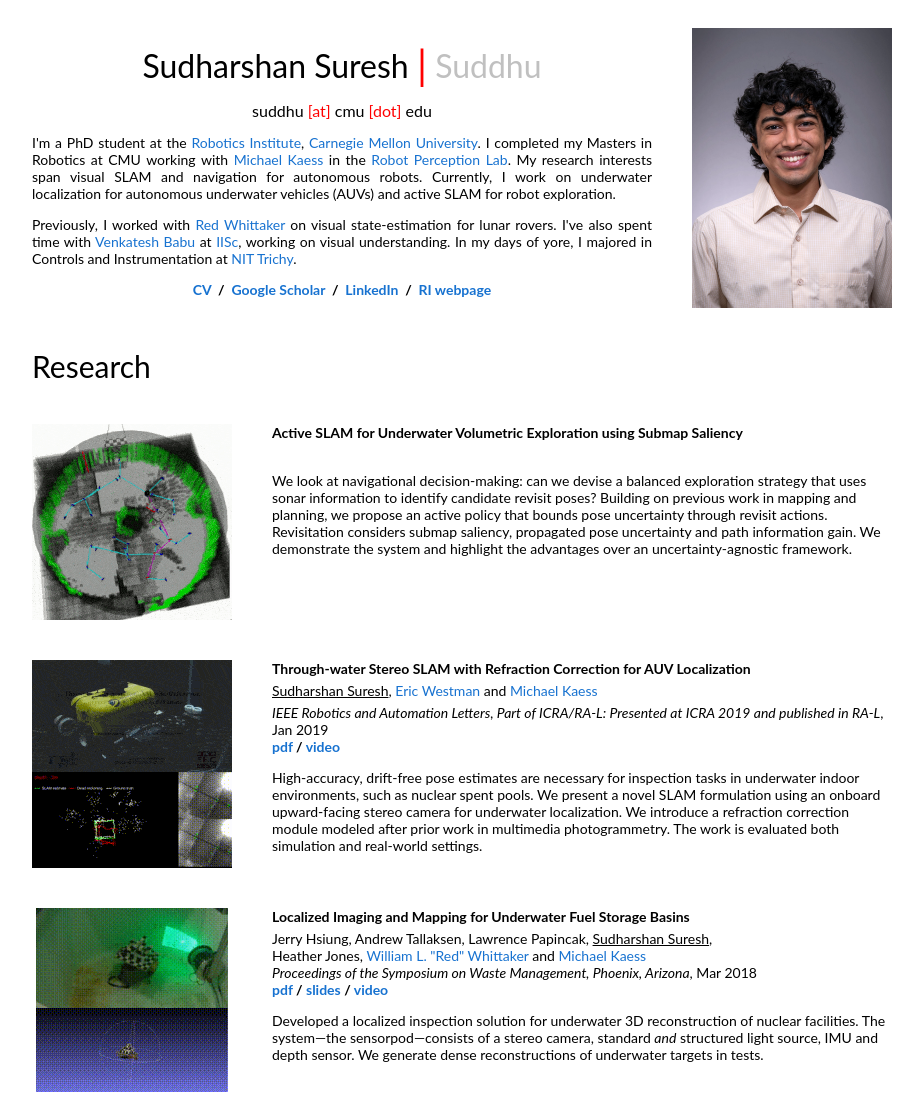
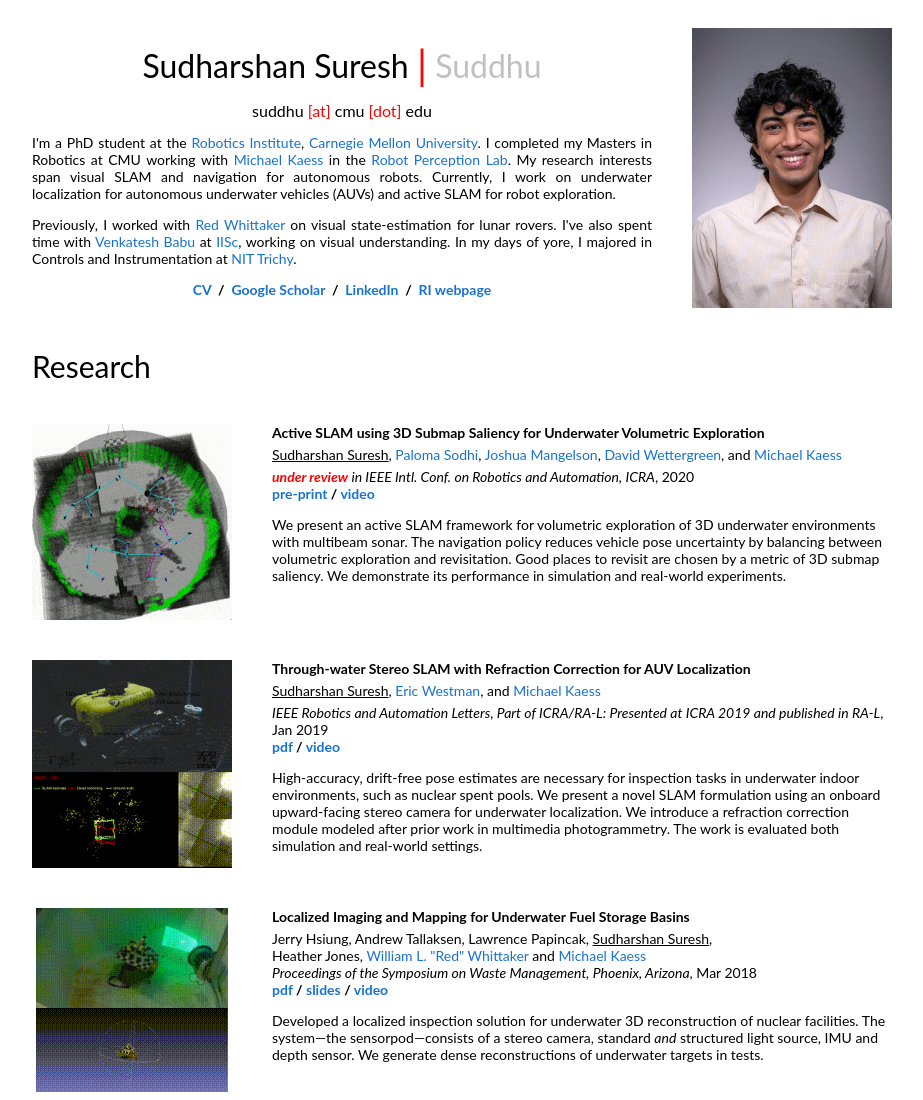
Before and after one commit to tanmayshankar/tanmayshankar.github.io, a plain HTML site: page index.html in a window 1280 px wide. Shown: the top 1100 px of the page, without its empty margins (178-1101 px from the left). Drawn offline with Linux system fonts and the light colour scheme.

Commit message:
icra 20 submission added

```diff
--- a/index.html
+++ b/index.html
@@ -144,11 +144,22 @@
             <img src='data/media/active_sal/active.gif' >
           </td>
           <td valign="top" width="75%">
-            <papertitle>Active SLAM for Underwater Volumetric Exploration using Submap Saliency
+            <papertitle>Active SLAM using 3D Submap Saliency for Underwater Volumetric Exploration
             </papertitle>
-             <br>
-             <br>
-             <p> We look at navigational decision-making: can we devise a balanced exploration strategy that uses sonar information to identify candidate revisit poses? Building on previous work in mapping and planning, we propose an active policy that bounds pose uncertainty through revisit actions. Revisitation considers submap saliency, propagated pose uncertainty and path information gain. We demonstrate the system and highlight the advantages over an uncertainty-agnostic framework.</p>
+            <div style="height:5px;font-size:1px;">&nbsp;</div>
+            <u>Sudharshan Suresh</u>,
+            <a href="https://www.cs.cmu.edu/~psodhi/" target="_blank">Paloma Sodhi</a>,
+            <a href="http://robots.engin.umich.edu/~joshuagm/" target="_blank">Joshua Mangelson</a>,
+            <a href="https://frc.ri.cmu.edu/~dsw/info/Home.html" target="_blank">David Wettergreen</a>, and
+            <a href="http://frc.ri.cmu.edu/~kaess/" target="_blank">Michael Kaess</a>
+            <div style="height:5px;font-size:1px;">&nbsp;</div>
+            <em><font color=#FF0000><strong>under review</strong></font> in IEEE Intl. Conf. on Robotics and Automation, ICRA</em>, 2020
+            <br>
+            <strong>
+              <a href="data/papers/icra20activexp.pdf" target="_blank">pre-print</a> /
+              <a href="" target="_blank">video</a>
+            </strong>
+             <p> We present an active SLAM framework for volumetric exploration of 3D underwater environments with multibeam sonar. The navigation policy reduces vehicle pose uncertainty by balancing between volumetric exploration and revisitation. Good places to revisit are chosen by a metric of 3D submap saliency. We demonstrate its performance in simulation and real-world experiments.</p>
           </td>
         </tr>
 
@@ -163,7 +174,7 @@
             </papertitle>
             <div style="height:5px;font-size:1px;">&nbsp;</div>
             <u>Sudharshan Suresh</u>,
-            <a href="https://www.ri.cmu.edu/ri-people/eric-westman/" target="_blank">Eric Westman</a> and
+            <a href="https://www.ri.cmu.edu/ri-people/eric-westman/" target="_blank">Eric Westman</a>, and
             <a href="http://frc.ri.cmu.edu/~kaess/" target="_blank">Michael Kaess</a>
             <div style="height:5px;font-size:1px;">&nbsp;</div>
             <em>IEEE Robotics and Automation Letters, Part of ICRA/RA-L: Presented at ICRA 2019 and published in RA-L</em>, Jan 2019
@@ -172,8 +183,7 @@
               <a href="https://ieeexplore.ieee.org/document/8606115" target="_blank">pdf</a> /
               <a href="https://youtu.be/fZZTDyLymBs" target="_blank">video</a>
             </strong>
-            <p> High-accuracy, drift-free pose estimates are
-                necessary for inspection tasks in underwater indoor environments, such as nuclear spent pools. We present a novel SLAM formulation using an onboard upward-facing stereo camera for underwater localization. We introduce a refraction correction module modeled after prior work in multimedia photogrammetry. The work is evaluated both simulation and real-world settings.</p>
+            <p> High-accuracy, drift-free pose estimates are necessary for inspection tasks in underwater indoor environments, such as nuclear spent pools. We present a novel SLAM formulation using an onboard upward-facing stereo camera for underwater localization. We introduce a refraction correction module modeled after prior work in multimedia photogrammetry. The work is evaluated both simulation and real-world settings.</p>
           </td>
         </tr>
 
```
Also changed, not shown: 3 other files.
